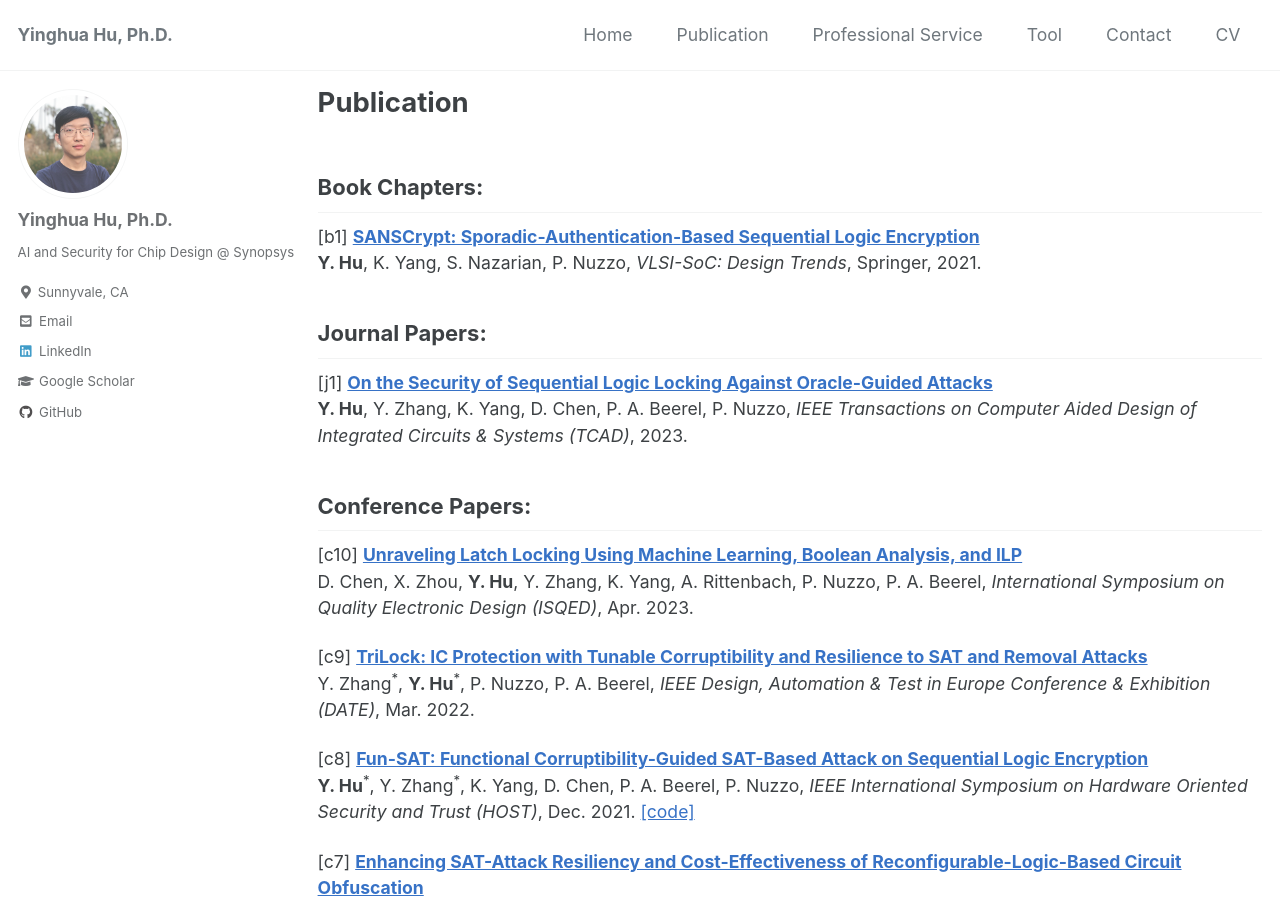
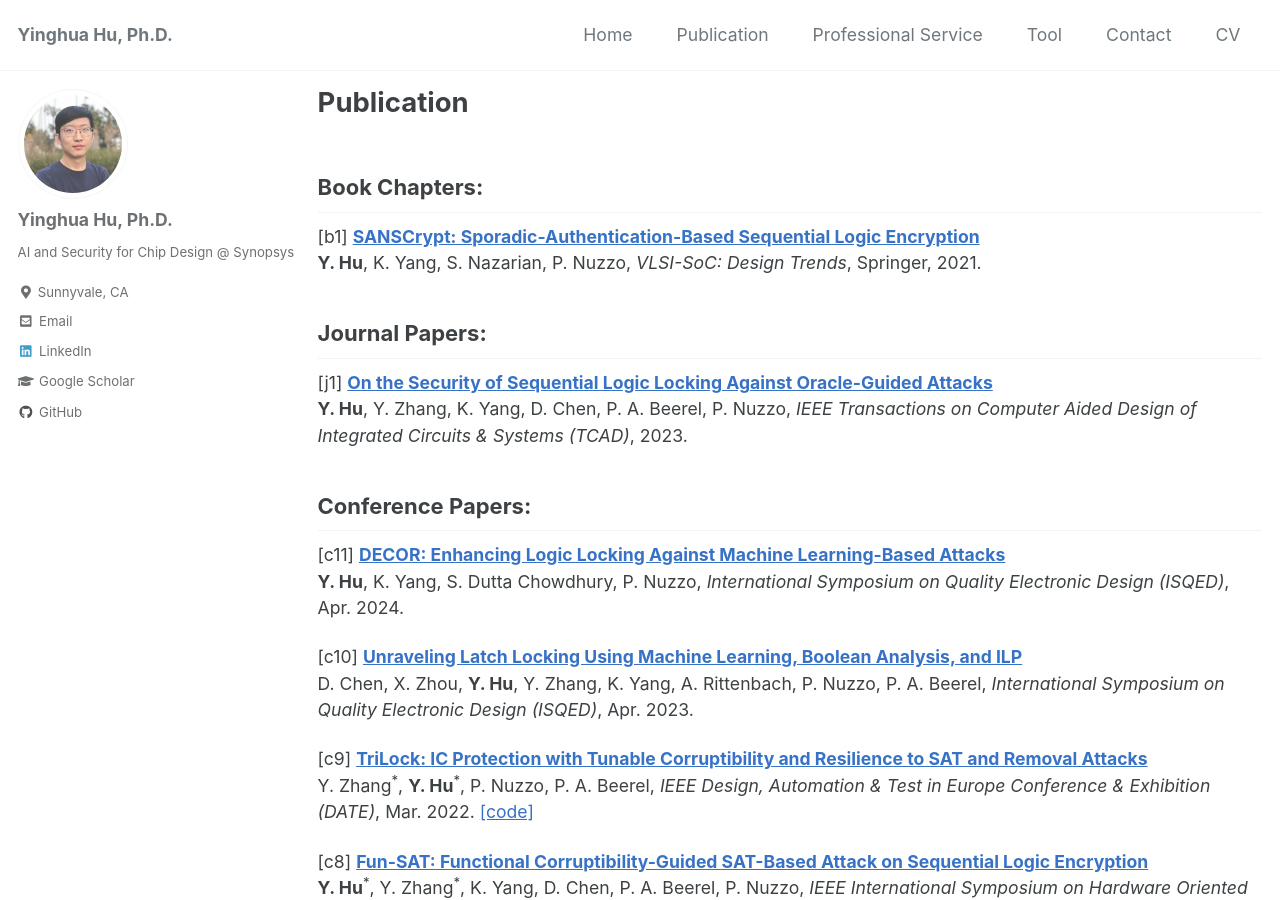
Before and after one commit to yinghuah/yinghuah.github.io, a Jekyll site: the page built from _pages/publication.md, in a window 1280 px wide and 900 px high. Built offline with Jekyll 4.4.1, drawn with Linux system fonts in a browser that asks for light colours; cached includes are drawn as plain includes; our own code applies the rules of GitHub Pages for plain Markdown files.

Commit message:
Added source code and pub

```diff
--- a/_pages/publication.md
+++ b/_pages/publication.md
@@ -18,11 +18,14 @@ title: null
 
 ## Conference Papers:
 
+[c11] [**DECOR: Enhancing Logic Locking Against Machine Learning-Based Attacks**](/publication/)\
+**Y. Hu**, K. Yang, S. Dutta Chowdhury, P. Nuzzo, *International Symposium on Quality Electronic Design (ISQED)*, Apr. 2024.
+
 [c10] [**Unraveling Latch Locking Using Machine Learning, Boolean Analysis, and ILP**](https://arxiv.org/abs/2305.00107)\
 D. Chen, X. Zhou, **Y. Hu**, Y. Zhang, K. Yang, A. Rittenbach, P. Nuzzo, P. A. Beerel, *International Symposium on Quality Electronic Design (ISQED)*, Apr. 2023.
 
 [c9] [**TriLock: IC Protection with Tunable Corruptibility and Resilience to SAT and Removal Attacks**](https://doi.org/10.23919/DATE54114.2022.9774649)\
-Y. Zhang<sup>\*</sup>, **Y. Hu**<sup>\*</sup>, P. Nuzzo, P. A. Beerel, *IEEE Design, Automation & Test in Europe Conference & Exhibition (DATE)*, Mar. 2022.
+Y. Zhang<sup>\*</sup>, **Y. Hu**<sup>\*</sup>, P. Nuzzo, P. A. Beerel, *IEEE Design, Automation & Test in Europe Conference & Exhibition (DATE)*, Mar. 2022. [[code]](https://github.com/zyk101177/TriLock)
 
 [c8] [**Fun-SAT: Functional Corruptibility-Guided SAT-Based Attack on Sequential Logic Encryption**](https://doi.org/10.1109/HOST49136.2021.9702267)\
 **Y. Hu**<sup>\*</sup>, Y. Zhang<sup>\*</sup>, K. Yang, D. Chen, P. A. Beerel, P. Nuzzo, *IEEE International Symposium on Hardware Oriented Security and Trust (HOST)*, Dec. 2021. [[code]](https://github.com/descyphy/Fun-SAT)
```
Also changed, not shown: _pages/tool.md (+4 -0 lines), 1 other file.
